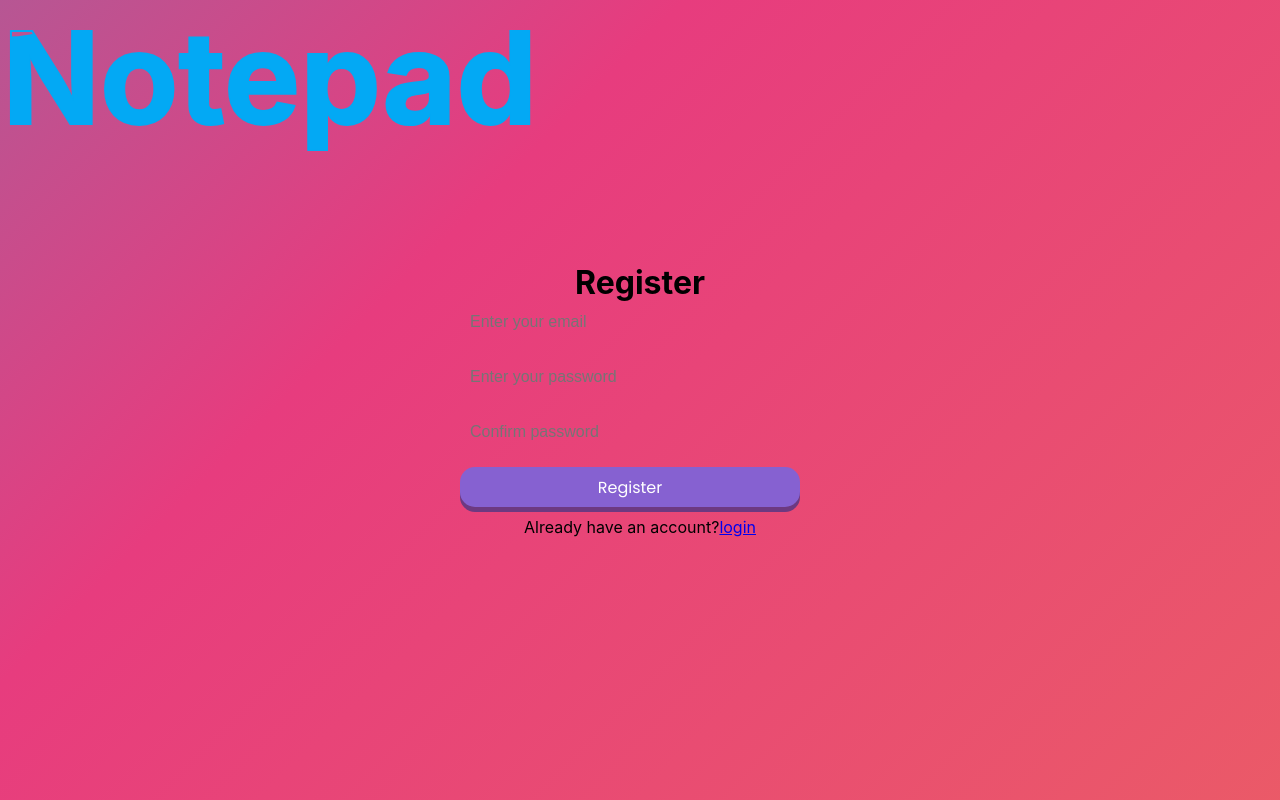
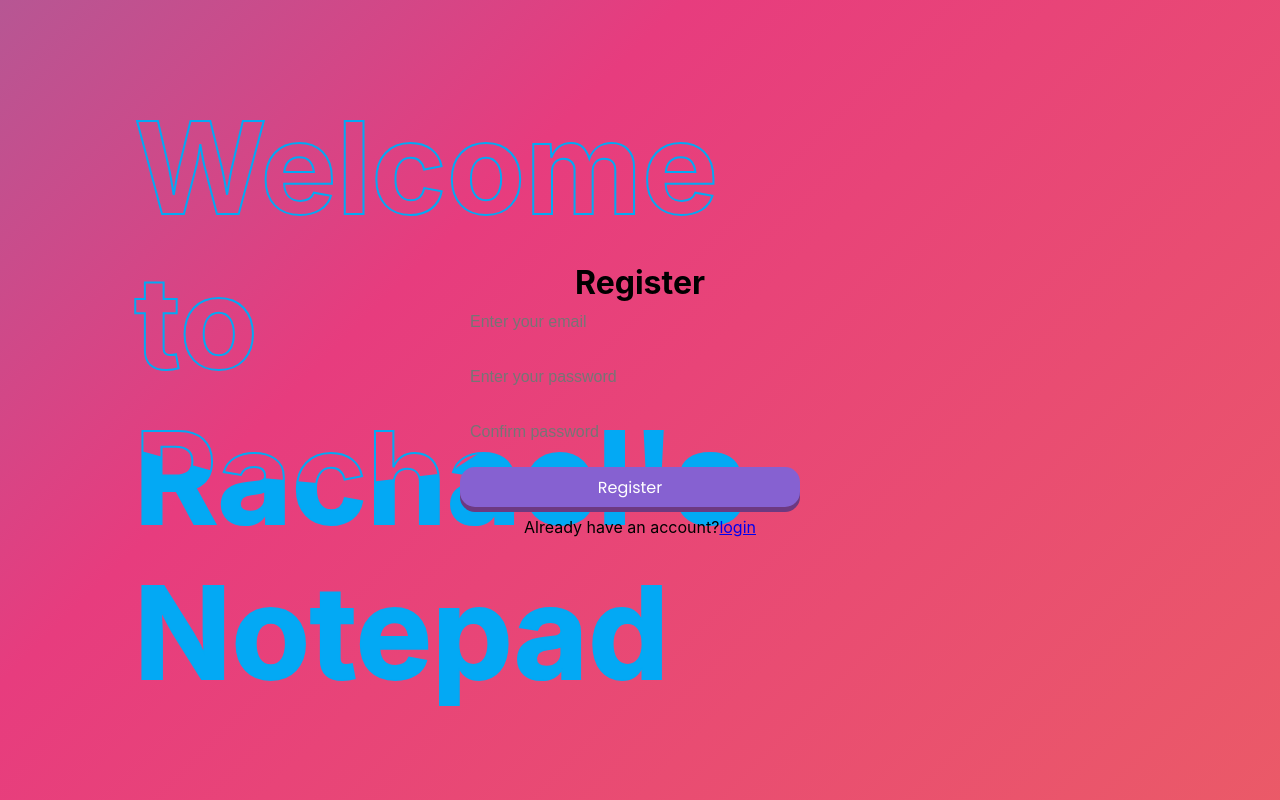
Before and after one commit to RachaelSMathew/notepad-rachael, a React (Create React App) app: page /register in a window 1280 px wide. Built offline with nearby package versions, Linux system fonts and the light colour scheme; no server answers.

Commit message:
Update Register.js

```diff
--- a/src/Register.js
+++ b/src/Register.js
@@ -47,11 +47,11 @@ function Register() {
 
   return (
     <div className="register-background">
-    <div className="conTitle">
-    <h2>Welcome to Rachael's Notepad</h2>
-    <h2>Welcome to Rachael's Notepad</h2>
-    </div>
     <div className='center'>
+      <div className="conTitle">
+      <h2>Welcome to Rachael's Notepad</h2>
+      <h2>Welcome to Rachael's Notepad</h2>
+      </div>
       <div className='auth'>
         <h1>Register</h1>
         {error && <div className='auth__error'>{error}</div>}
```
